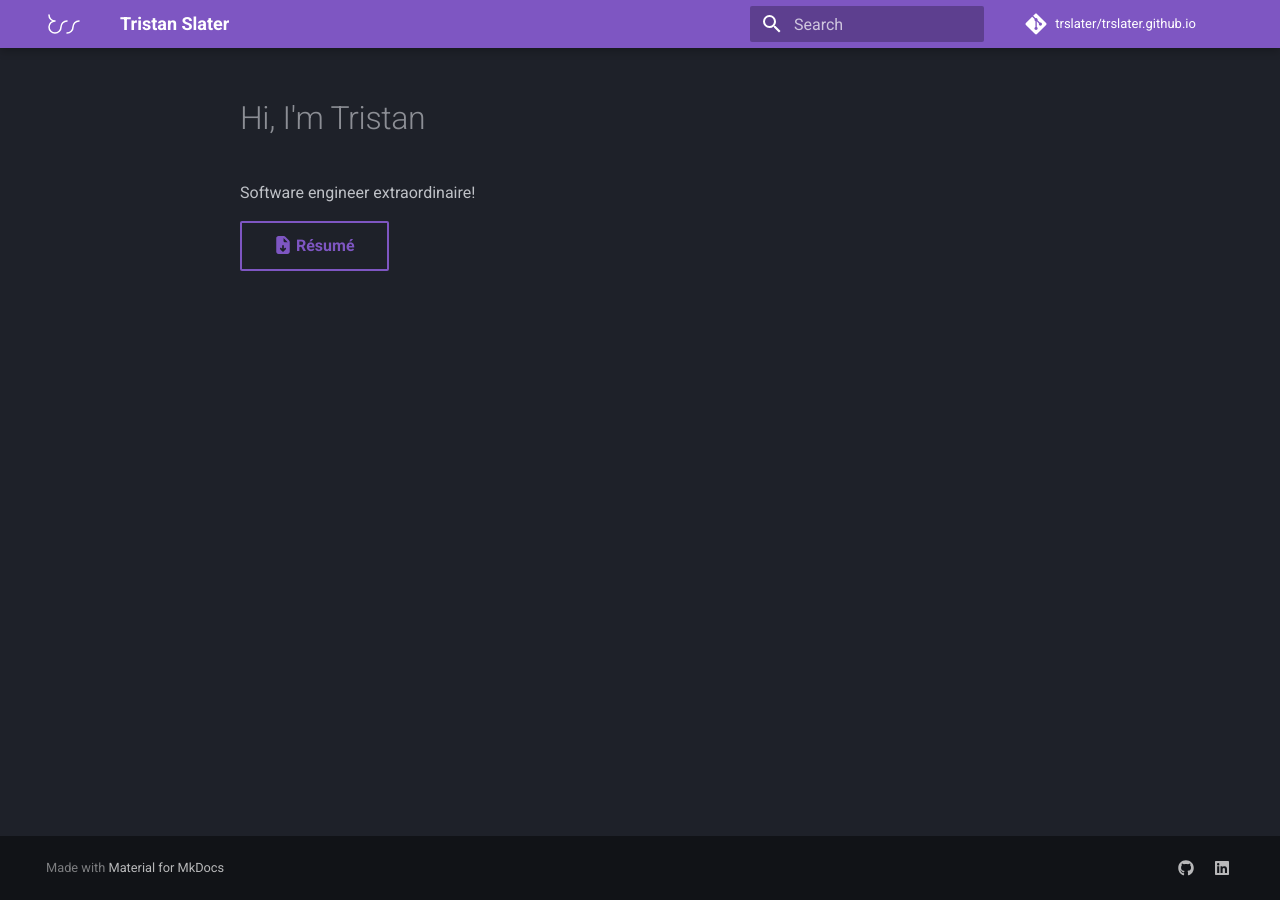
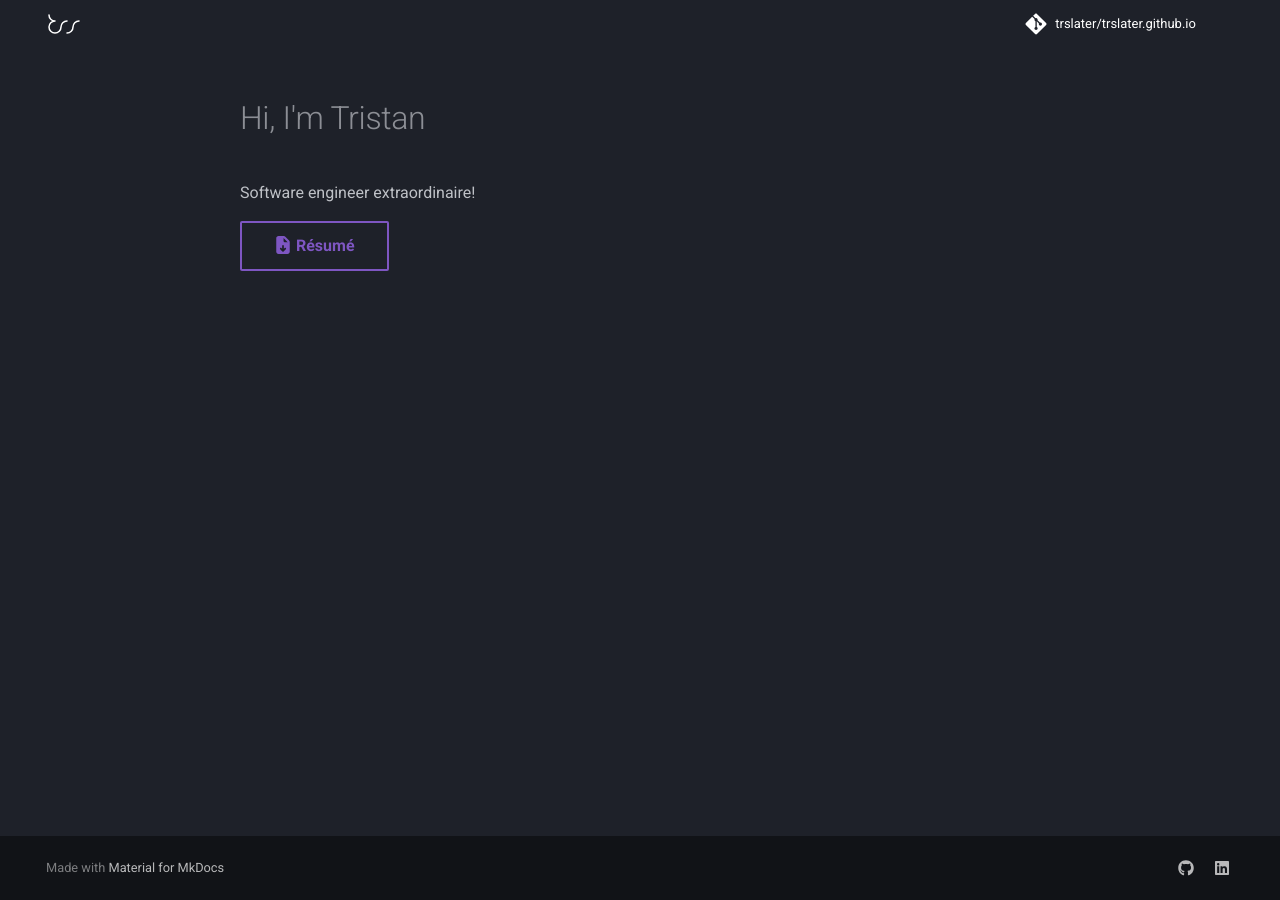
Before and after one commit to trslater/trslater.github.io, an MkDocs documentation site: the page built from docs/index.md, in a window 1280 px wide. Built offline with MkDocs 1.6.1 and Material for MkDocs 9.7.7, drawn with Linux system fonts in a browser that asks for light colours; comment, search, counter and statistics services are not loaded.

Commit message:
Beautify header

```diff
--- a/mkdocs.yml
+++ b/mkdocs.yml
@@ -11,6 +11,8 @@
     scheme: slate
     primary: deep purple
     accent: teal
+
+plugins: []
 
 markdown_extensions:
   - attr_list
--- a/overrides/assets/stylesheets/overrides.css
+++ b/overrides/assets/stylesheets/overrides.css
@@ -1,3 +1,16 @@
+.md-header {
+    background-color: transparent;
+    box-shadow: none;
+}
+
+.md-header__inner {
+    justify-content: space-between;
+}
+
+.md-header__title {
+    display: none;
+}
+
 .hero-container {
     box-sizing: border-box;
     flex-grow: 1;
```
